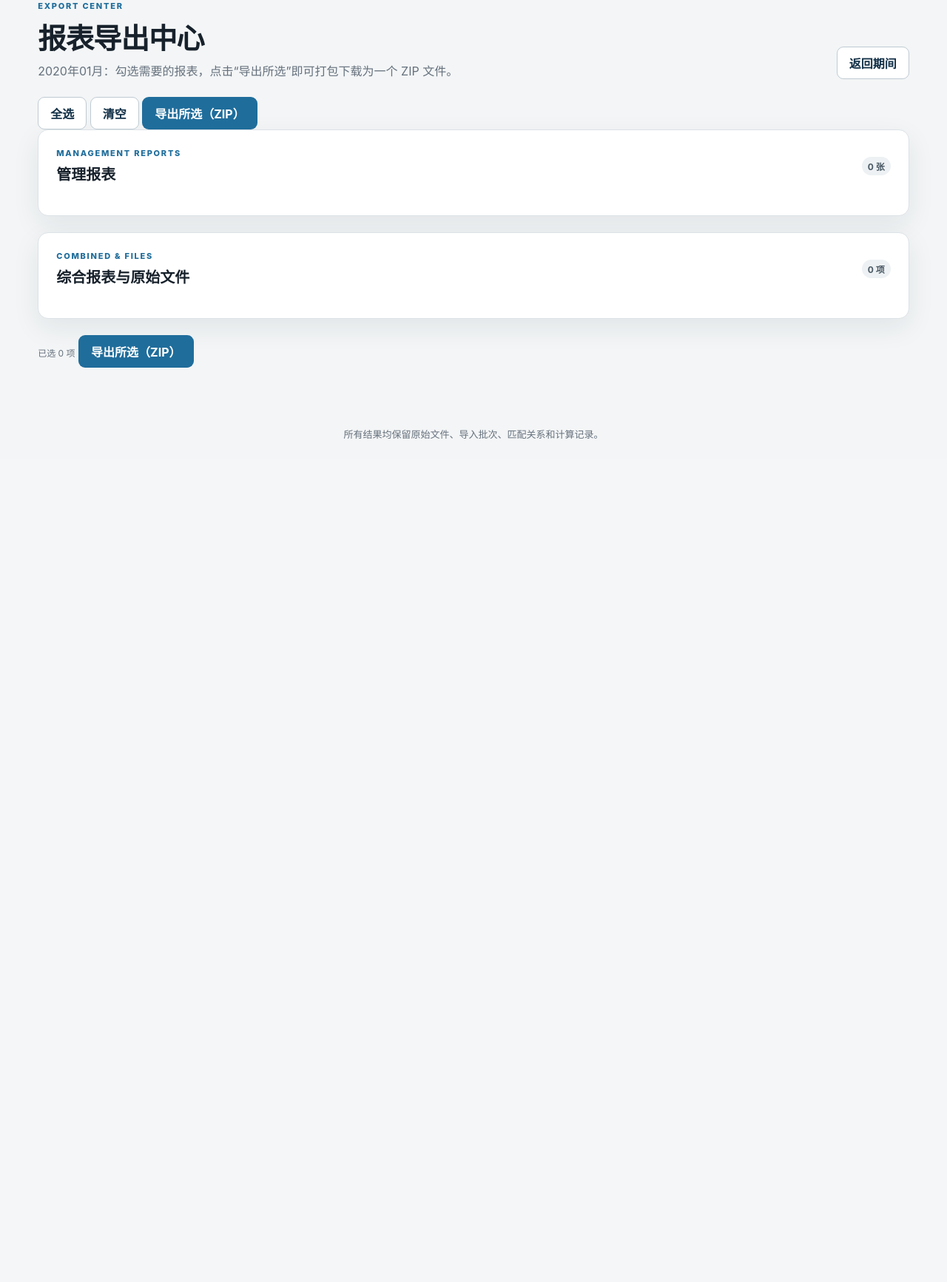
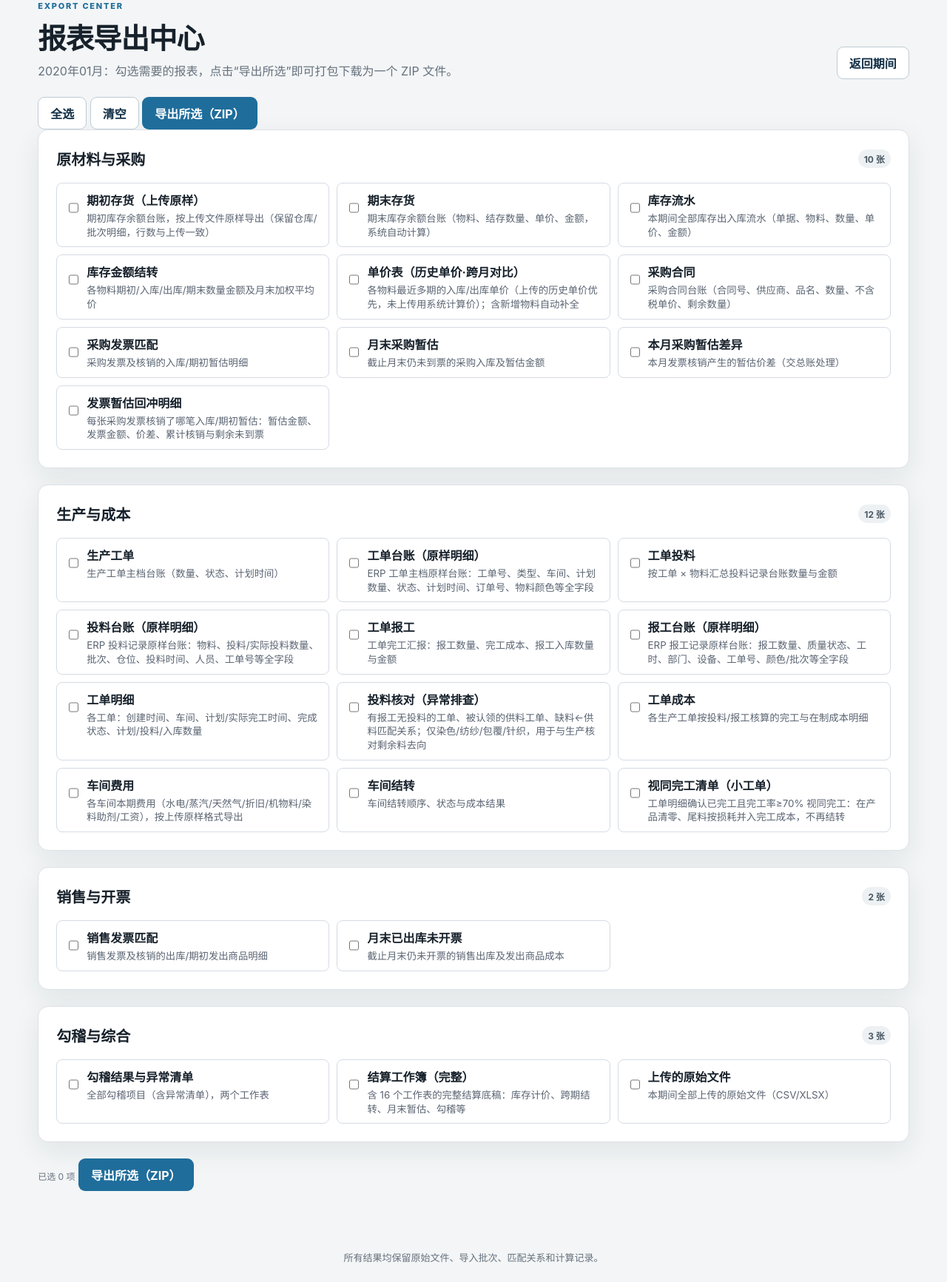
Before and after one commit to clarkwang1980/cost-settlement-platform, a Django app: page /periods/1/export-center/ in a window 1280 px wide. Shown: the part 188-1921 px from the top of the page at 74% size. Before the commit the page ends 781 px from the top, so only its background shows below. Run offline with Django 5.2, Linux system fonts and the light colour scheme; a user stored in the database is signed in; tables that the repository leaves empty hold one stand-in row (values such as "Sample post"); parts of the project's set-up code (start-up, migrations or seed data) failed here and were passed over.

Commit message:
v1.5.29 补齐上次会话遗留未提交的配套改动（用户要求重启不丢）：①期初在产品数量 OpeningWip.quantity 字段+迁移0024+导入（数量/期初数量/在产品数量 列）+结转写 quantity（rollforward）；②导出中心报表分组卡片网格布局（export_center.html 配合已提交的 REPORT_GROUPS 分组，移除非分组旧布局）；③工单成本页新增 期初数量/期初金额/折合产量/期末在产品数量 列、分配率 0 显示 —、合计行样式与列数对齐（配合已提交的 views.py 数据字段）；④sample_templates 工单明细/期初在产品 模板更新。makemigrations --check 通过，30 测试全过

```diff
--- a/settlement/models.py
+++ b/settlement/models.py
@@ -732,6 +732,9 @@ class OpeningWip(models.Model):
     )
     is_system_generated = models.BooleanField(default=False)
     order_no = models.CharField(max_length=100, db_index=True)
+    quantity = models.DecimalField(
+        max_digits=20, decimal_places=6, default=ZERO, verbose_name="期初在产品数量"
+    )
     material = models.DecimalField(max_digits=20, decimal_places=2, default=ZERO)
     water_power = models.DecimalField(max_digits=20, decimal_places=2, default=ZERO)
     steam = models.DecimalField(max_digits=20, decimal_places=2, default=ZERO)
--- a/settlement/services/imports.py
+++ b/settlement/services/imports.py
@@ -228,6 +228,7 @@ ALIASES = {
     },
     "opening_wip": {
         "order_no": ["工单号", "生产订单号", "订单号"],
+        "quantity": ["数量", "期初数量", "在产品数量", "期初在产品数量"],
         "material": ["材料", "材料成本", "期初材料"],
         "water_power": ["水电", "水电费"],
         "steam": ["蒸汽", "蒸汽费"],
@@ -1391,6 +1392,7 @@ def _import_opening_wip(batch, row):
             "batch": batch,
             "source_period": None,
             "is_system_generated": False,
+            "quantity": to_decimal(row.get("quantity"), Decimal("0")),
             "material": to_decimal(row.get("material"), Decimal("0")),
             "water_power": to_decimal(row.get("water_power"), Decimal("0")),
             "steam": to_decimal(row.get("steam"), Decimal("0")),
--- a/settlement/services/rollforward.py
+++ b/settlement/services/rollforward.py
@@ -230,6 +230,7 @@ def _carry_wip_and_orders(period, previous):
                 "batch": None,
                 "source_period": previous,
                 "is_system_generated": True,
+                "quantity": result.wip_quantity,
                 "material": result.wip_material,
                 "water_power": components["water_power"],
                 "steam": components["steam"],
--- a/templates/settlement/export_center.html
+++ b/templates/settlement/export_center.html
@@ -2,6 +2,31 @@
 {% load workshop_tags %}
 {% block title %}报表导出中心 · {{ period }}{% endblock %}
 {% block content %}
+<style>
+  /* 报表卡片横向网格排列：减少纵向滚动 */
+  .export-report-grid {
+    display: grid;
+    grid-template-columns: repeat(auto-fill, minmax(300px, 1fr));
+    gap: 10px;
+    margin-top: 6px;
+  }
+  .export-report-card {
+    display: flex;
+    align-items: flex-start;
+    gap: 8px;
+    padding: 10px 12px;
+    border: 1px solid #d5dbe3;
+    border-radius: 8px;
+    background: #fff;
+    cursor: pointer;
+    transition: border-color .15s, background .15s;
+    min-height: 64px;
+  }
+  .export-report-card:hover { border-color: #0f62fe; background: #f5f9ff; }
+  .export-report-card input { margin-top: 2px; }
+  .export-report-card div { display: flex; flex-direction: column; gap: 4px; min-width: 0; }
+  .export-report-card small { color: #5a6472; line-height: 1.4; }
+</style>
 <section class="page-heading">
   <div>
     <p class="eyebrow">EXPORT CENTER</p>
@@ -21,13 +46,14 @@
     <button class="button primary" type="submit">导出所选（ZIP）</button>
   </div>
 
+  {% for group in grouped_reports %}
   <section class="section-card">
     <div class="section-heading">
-      <div><p class="eyebrow">MANAGEMENT REPORTS</p><h2>管理报表</h2></div>
-      <span class="pill">{{ reports|length }} 张</span>
+      <div><h2>{{ group.group }}</h2></div>
+      <span class="pill">{{ group.items|length }} 张</span>
     </div>
     <div class="export-report-grid">
-      {% for report in reports %}
+      {% for report in group.items %}
       <label class="export-report-card">
         <input type="checkbox" name="reports" value="{{ report.kind }}">
         <div>
@@ -38,24 +64,7 @@
       {% endfor %}
     </div>
   </section>
-
-  <section class="section-card">
-    <div class="section-heading">
-      <div><p class="eyebrow">COMBINED & FILES</p><h2>综合报表与原始文件</h2></div>
-      <span class="pill">{{ special_reports|length }} 项</span>
-    </div>
-    <div class="export-report-grid">
-      {% for report in special_reports %}
-      <label class="export-report-card">
-        <input type="checkbox" name="reports" value="{{ report.key }}">
-        <div>
-          <strong>{{ report.name }}</strong>
-          <small>{{ report.desc }}</small>
-        </div>
-      </label>
-      {% endfor %}
-    </div>
-  </section>
+  {% endfor %}
 
   <div class="export-toolbar">
     <span id="selected-count" class="muted-text">已选 0 项</span>
```
Also changed, not shown: templates/settlement/work_order_costs.html (+20 -12 lines), settlement/migrations/0024_openingwip_quantity.py (added), 2 other files.
